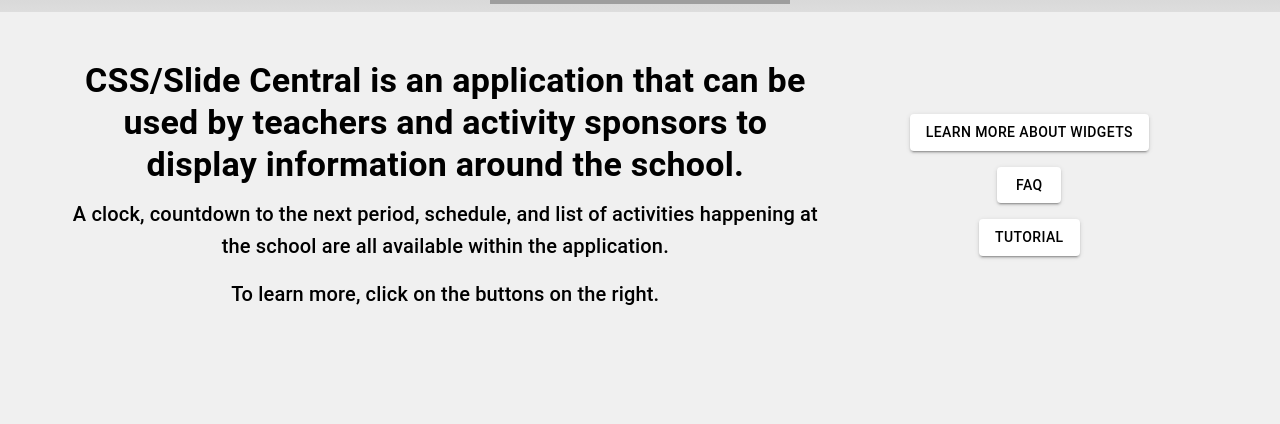
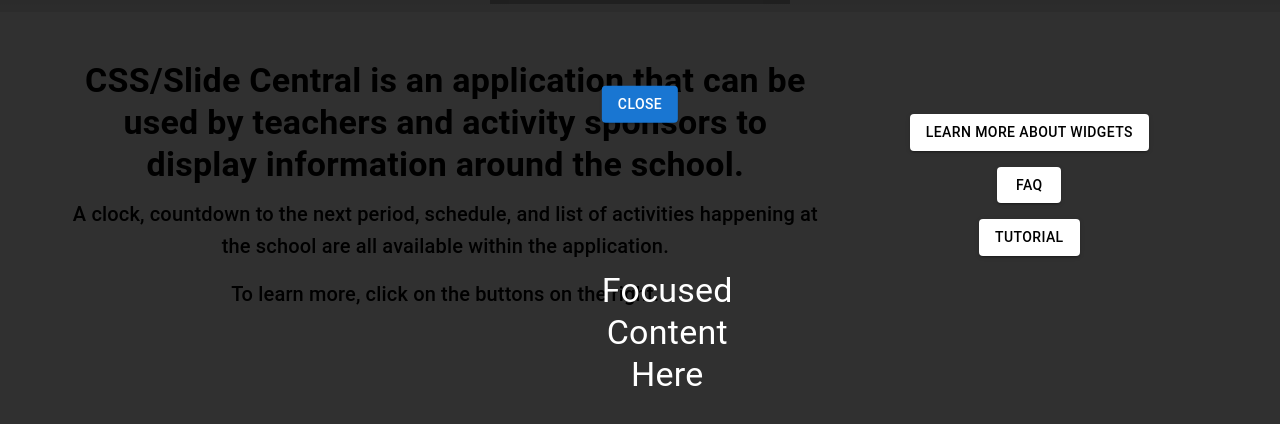
Before and after one commit to NCHS-Software-Engineering/Css-SlideCentral, a React (Create React App) app in the folder client/: page / in a window 1280 px wide. Both pictures are taken after a click on the button "TUTORIAL". Shown: the part 304-728 px from the top of the page. Built offline with nearby package versions, Linux system fonts and the light colour scheme; grey boxes are pictures that could not be loaded.

Commit message:
Created a dark overlay for the tutorial function. Need to format the text

```diff
--- a/client/src/pages/Home.js
+++ b/client/src/pages/Home.js
@@ -2,6 +2,7 @@
 import React from 'react';
 import { Box, Grid, Button, Typography, Container } from '@mui/material';
 import { keyframes } from '@emotion/react';
+import { useState } from 'react';
 import Logo from '../images/homePageLogo.png'
 // Fade-in animation for the whole page
 const fadeIn = keyframes`
@@ -23,7 +24,31 @@ const redButtonStyle = {
   },
 };
 
+const overlayStyle = { // for darkening when tutorial button is clicked
+  position: 'fixed',
+  top: 0,
+  left: 0,
+  width: '100%',
+  height: '100%',
+  backgroundColor: 'rgba(0, 0, 0, 0.8)',
+  opacity: 0,
+  visibility: 'hidden',
+  transition: 'opacity 0.5s ease-in-out, visibility 0.5s ease-in-out',
+};
+
+// Active state for the overlay
+const activeOverlayStyle = {
+  opacity: 1,
+  visibility: 'visible',
+};
+
 const Home = () => {
+  let [isDarkened, setIsDarkened] = useState(false);
+
+  const toggleOverlay = () => {
+    setIsDarkened(!isDarkened);
+  };
+
   return (
     <Box
       sx={{
@@ -32,6 +57,36 @@ const Home = () => {
         animation: `${fadeIn} 0.7s ease-in-out`,
       }}
     >
+      {/* Dark Overlay */}
+      <Box
+        sx={{ ...overlayStyle, ...(isDarkened ? activeOverlayStyle : {}) }}
+        onClick={toggleOverlay}
+      >
+        <Box
+          sx={{
+            position: 'absolute',
+            top: '50%',
+            left: '50%',
+            transform: 'translate(-50%, -50%)',
+            color: 'white',
+            fontSize: '24px',
+            textAlign: 'center',
+          }}
+        >
+          <Typography variant="h4"
+          style={{
+            position: 'absolute',
+            top: '200px',          // 50px from the top
+            left: '0px',        // 100px from the left
+          }}
+          > Focused Content Here</Typography>
+
+          <Button variant="contained" onClick={toggleOverlay} sx={{ mt: 2 }}>
+            Close
+          </Button>
+        </Box>
+      </Box>
+
       {/* TOP BAR */}
       <Box sx={{ background: 'linear-gradient(to bottom, #777, #ddd)', p: 1 }}>
         <Container maxWidth="lg">
@@ -137,6 +192,7 @@ const Home = () => {
                   color: '#000',
                   '&:hover': { backgroundColor: '#f5f5f5' },
                 }}
+                onClick={toggleOverlay}
               >
                 Tutorial
               </Button>
@@ -148,4 +204,5 @@ const Home = () => {
   );
 };
 
+
 export default Home;
--- a/client/src/styles/styles.css
+++ b/client/src/styles/styles.css
@@ -11,6 +11,7 @@ body {
   margin-bottom: 7rem;
   text-align: center;
 }
+
 
 /* Widget Page */
 
```
